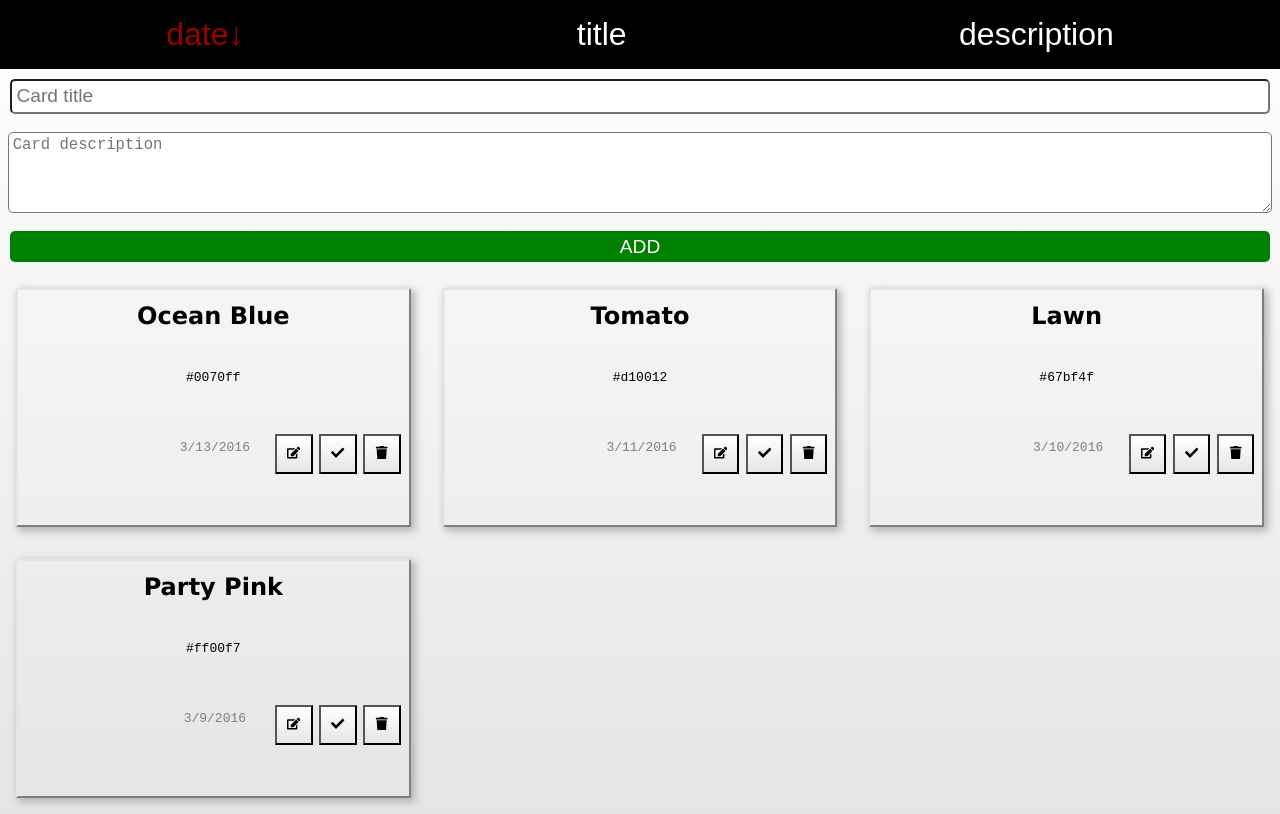
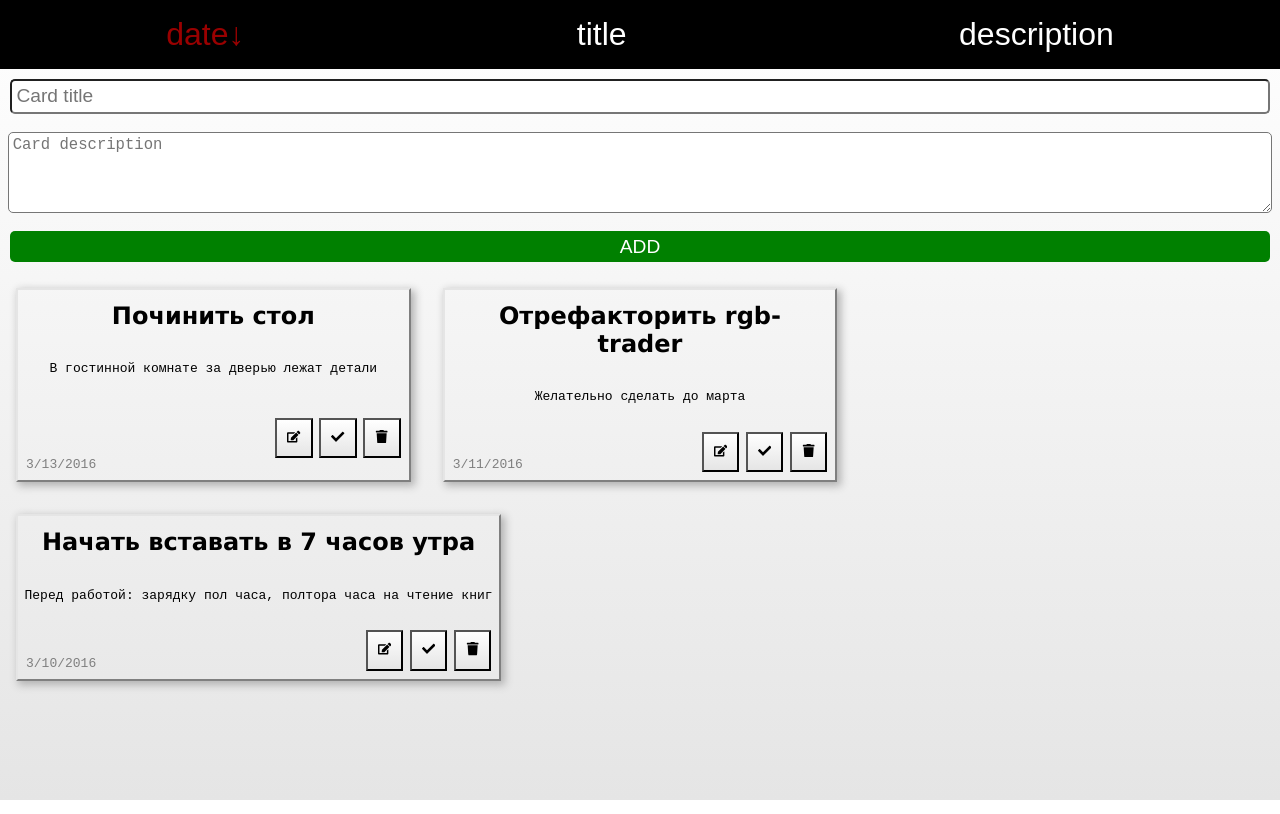
Before and after one commit to fosemberg/todo-list, a React (Create React App) app: page / in a window 1280 px wide. Built offline with nearby package versions, Linux system fonts and the light colour scheme.

Commit message:
add good examples

```diff
--- a/src/components/cardList/components/card/Card.scss
+++ b/src/components/cardList/components/card/Card.scss
@@ -2,7 +2,6 @@
 
 .card {
   @include shadow;
-  height: 235px;
   border: 2px solid $light-grey;
   border-bottom-color: darken($light-grey, 40%);
   border-right-color: darken($light-grey, 40%);
@@ -41,7 +40,6 @@
   }
 
   .buttons {
-    margin-right: .5em;
     flex-shrink: 0;
 
     > * {
@@ -57,25 +55,24 @@
   .description {
     height: 100px;
     flex-basis: 100%;
+    padding: .5em;
   }
 
   .time-ago {
-    bottom: .5em;
-    right: .5em;
     font-family: monospace;
     color: darken($light-grey, 40%);
 
     display: flex;
-    justify-content: center;
+    justify-content: left;
     width: 100%;
-    margin-top: .5em;
-    padding-left: 11em;
+    margin-top: auto;
   }
 
   .bottom-panel {
     display: flex;
     justify-content: space-between;
     width: 100%;
+    padding: .5em;
   }
 
 }
--- a/src/data/initialState.json
+++ b/src/data/initialState.json
@@ -2,30 +2,23 @@
   "colors": [
     {
       "id": "8658c1d0-9eda-4a90-95e1-8001e8eb6036",
-      "title": "Ocean Blue",
-      "description": "#0070ff",
+      "title": "Починить стол",
+      "description": "В гостинной комнате за дверью лежат детали",
       "timestamp": "Sat Mar 12 2016 16:12:09 GMT-0800 (PST)",
       "isEdit": false
     },
     {
       "id": "f9005b4e-975e-433d-a646-79df172e1dbb",
-      "title": "Tomato",
-      "description": "#d10012",
+      "title": "Отрефакторить rgb-trader",
+      "description": "Желательно сделать до марта",
       "timestamp": "Fri Mar 11 2016 12:00:00 GMT-0800 (PST)",
       "isEdit": false
     },
     {
       "id": "58d9caee-6ea6-4d7b-9984-65b145031979",
-      "title": "Lawn",
-      "description": "#67bf4f",
+      "title": "Начать вставать в 7 часов утра",
+      "description": "Перед работой: зарядку пол часа, полтора часа на чтение книг",
       "timestamp": "Thu Mar 10 2016 01:11:12 GMT-0800 (PST)",
-      "isEdit": false
-    },
-    {
-      "id": "a5685c39-6bdc-4727-9188-6c9a00bf7f95",
-      "title": "Party Pink",
-      "description": "#ff00f7",
-      "timestamp": "Wed Mar 9 2016 03:26:00 GMT-0800 (PST)",
       "isEdit": false
     }
   ],
```
